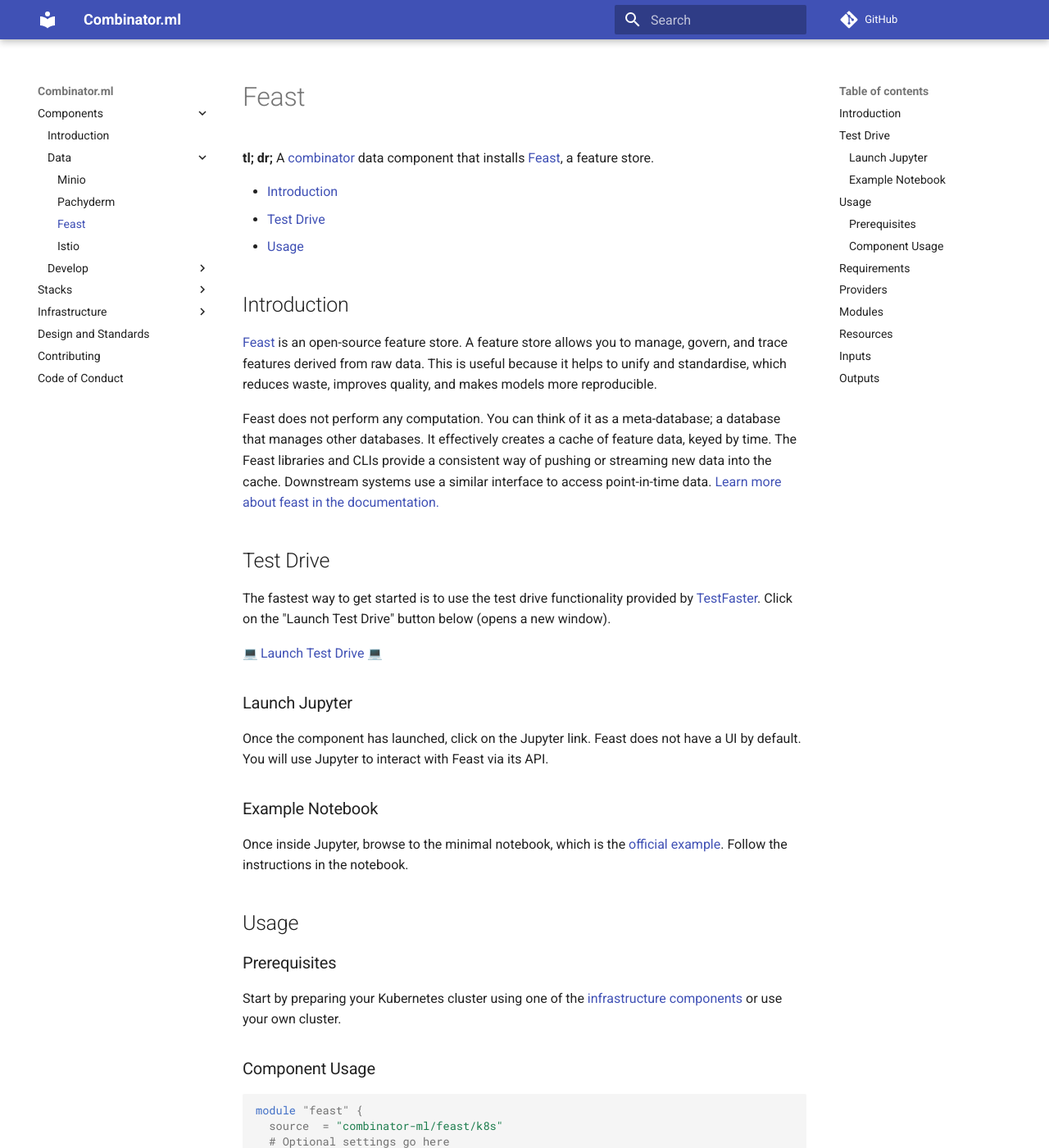
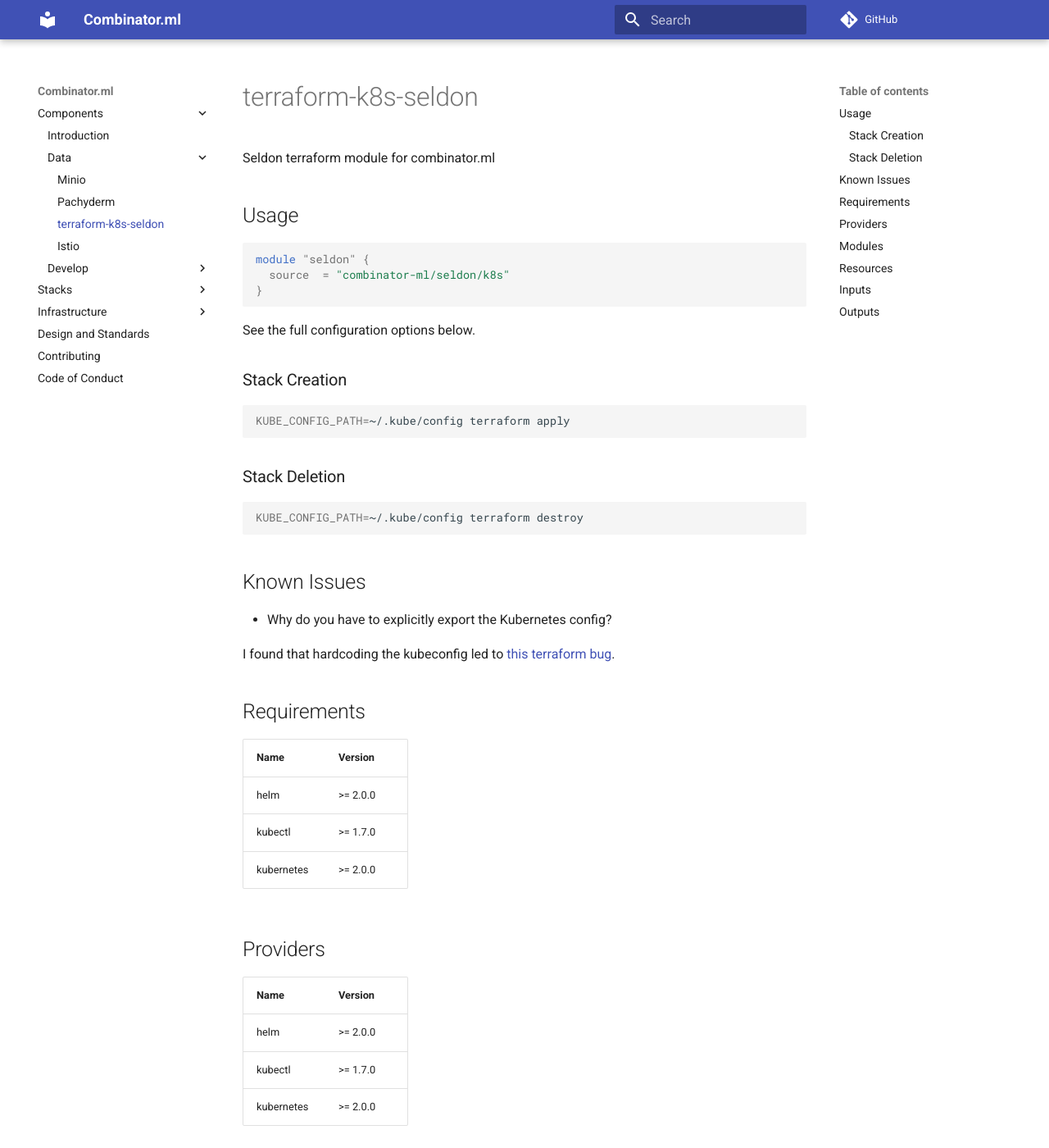
Before and after one commit to combinator-ml/combinator, an MkDocs documentation site: the page built from docs/components/data/feast.md, in a window 1280 px wide and 1400 px high. Shown: the whole window at 82% size. Built offline with MkDocs 1.6.1 and Material for MkDocs 9.7.7, drawn with Linux system fonts in a browser that asks for light colours; emoji names are drawn with the system emoji font; comment, search, counter and statistics services are not loaded; some of the changed text lies outside the part shown.

Commit message:
docs: auto-update docs from combinator-ml/terraform-k8s-seldon

````diff
--- a/docs/components/data/feast.md
+++ b/docs/components/data/feast.md
@@ -1,79 +1,74 @@
-# Feast
+# terraform-k8s-seldon
 
-**tl; dr;** A [combinator](https://combinator.ml) data component that installs [Feast](https://feast.dev), a feature store.
-
-- [Introduction](#introduction)
-- [Test Drive](#test-drive)
-- [Usage](#usage)
-
-## Introduction
-
-[Feast](https://feast.dev) is an open-source feature store. A feature store allows you to manage, govern, and trace features derived from raw data. This is useful because it helps to unify and standardise, which reduces waste, improves quality, and makes models more reproducible.
-
-Feast does not perform any computation. You can think of it as a meta-database; a database that manages other databases. It effectively creates a cache of feature data, keyed by time. The Feast libraries and CLIs provide a consistent way of pushing or streaming new data into the cache. Downstream systems use a similar interface to access point-in-time data. [Learn more about feast in the documentation.](https://docs.feast.dev)
-
-## Test Drive
-
-The fastest way to get started is to use the test drive functionality provided by [TestFaster](https://testfaster.ci). Click on the "Launch Test Drive" button below (opens a new window).
-
-<a href="https://testfaster.ci/launch?embedded=true&amp;repo=https://github.com/combinator-ml/terraform-k8s-feast&amp;file=examples/testfaster/.testfaster.yml" target="\_blank">:computer: Launch Test Drive :computer:</a>
-
-### Launch Jupyter
-
-Once the component has launched, click on the Jupyter link. Feast does not have a UI by default. You will use Jupyter to interact with Feast via its API.
-
-### Example Notebook
-
-Once inside Jupyter, browse to the minimal notebook, which is the [official example](https://github.com/feast-dev/feast/tree/v0.9-branch/examples/minimal). Follow the instructions in the notebook.
+Seldon terraform module for combinator.ml
 
 ## Usage
 
-### Prerequisites
-
-Start by preparing your Kubernetes cluster using one of the [infrastructure components](https://combinator.ml/infrastructure/introduction/) or use your own cluster.
-
-### Component Usage
-
 ```terraform
-module "feast" {
-  source  = "combinator-ml/feast/k8s"
-  # Optional settings go here
+module "seldon" {
+  source  = "combinator-ml/seldon/k8s"
 }
 ```
 
 See the full configuration options below.
 
+### Stack Creation
+
+```bash
+KUBE_CONFIG_PATH=~/.kube/config terraform apply
+```
+
+### Stack Deletion
+
+```bash
+KUBE_CONFIG_PATH=~/.kube/config terraform destroy
+```
+
+## Known Issues
+
+- Why do you have to explicitly export the Kubernetes config?
+
+I found that hardcoding the kubeconfig led to [this terraform bug](https://github.com/terraform-aws-modules/terraform-aws-eks/issues/1234).
+
 ## Requirements
 
-No requirements.
+| Name | Version |
+|------|---------|
+| helm | >= 2.0.0 |
+| kubectl | >= 1.7.0 |
+| kubernetes | >= 2.0.0 |
 
 ## Providers
 
 | Name | Version |
 |------|---------|
-| helm | n/a |
-| kubernetes | n/a |
-| random | n/a |
+| helm | >= 2.0.0 |
+| kubectl | >= 1.7.0 |
+| kubernetes | >= 2.0.0 |
 
 ## Modules
 
-No Modules.
+| Name | Source | Version |
+|------|--------|---------|
+| istio | combinator-ml/istio/k8s |  |
 
 ## Resources
 
 | Name |
 |------|
 | [helm_release](https://registry.terraform.io/providers/hashicorp/helm/latest/docs/resources/release) |
+| [kubectl_file_documents](https://registry.terraform.io/providers/gavinbunney/kubectl/latest/docs/data-sources/file_documents) |
+| [kubectl_manifest](https://registry.terraform.io/providers/gavinbunney/kubectl/latest/docs/resources/manifest) |
 | [kubernetes_namespace](https://registry.terraform.io/providers/hashicorp/kubernetes/latest/docs/resources/namespace) |
-| [kubernetes_secret](https://registry.terraform.io/providers/hashicorp/kubernetes/latest/docs/resources/secret) |
-| [random_password](https://registry.terraform.io/providers/hashicorp/random/latest/docs/resources/password) |
 
 ## Inputs
 
 | Name | Description | Type | Default | Required |
 |------|-------------|------|---------|:--------:|
-| name\_prefix | Prefix to be used when naming the different components of Feast | `string` | `"combinator"` | no |
-| namespace | (Optional) The namespace to install into. Defaults to feast. | `string` | `"feast"` | no |
+| enable\_example\_seldon\_deployment | Enable an example seldon deployment | `bool` | `true` | no |
+| enable\_seldon\_gateway | Create an istio gateway for seldon | `bool` | `true` | no |
+| seldon\_core\_operator\_namespace | (Optional) The namespace to install the minio operator into. Defaults to minio-operator | `string` | `"seldon-system"` | no |
+| seldon\_core\_values | (Optional) List of values in raw yaml to pass to helm. | `list(string)` | `[]` | no |
 
 ## Outputs
 
````
